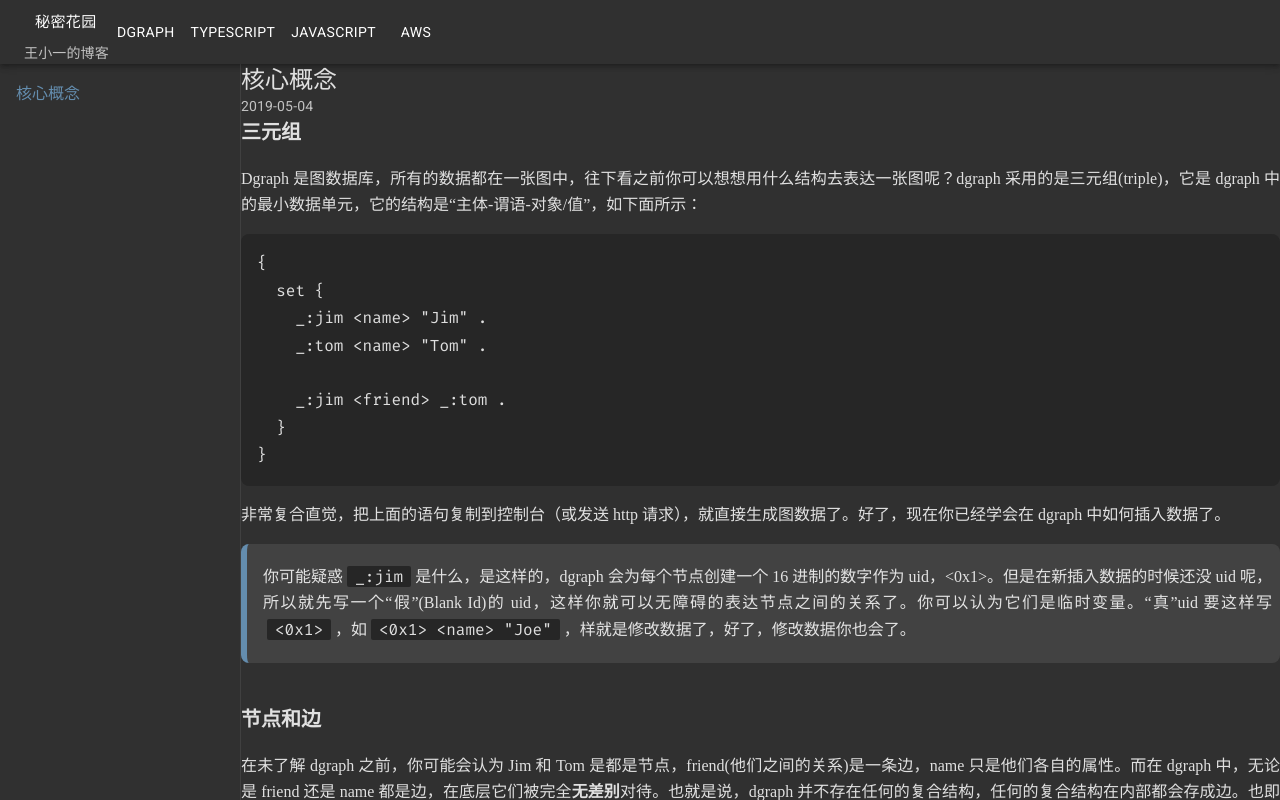
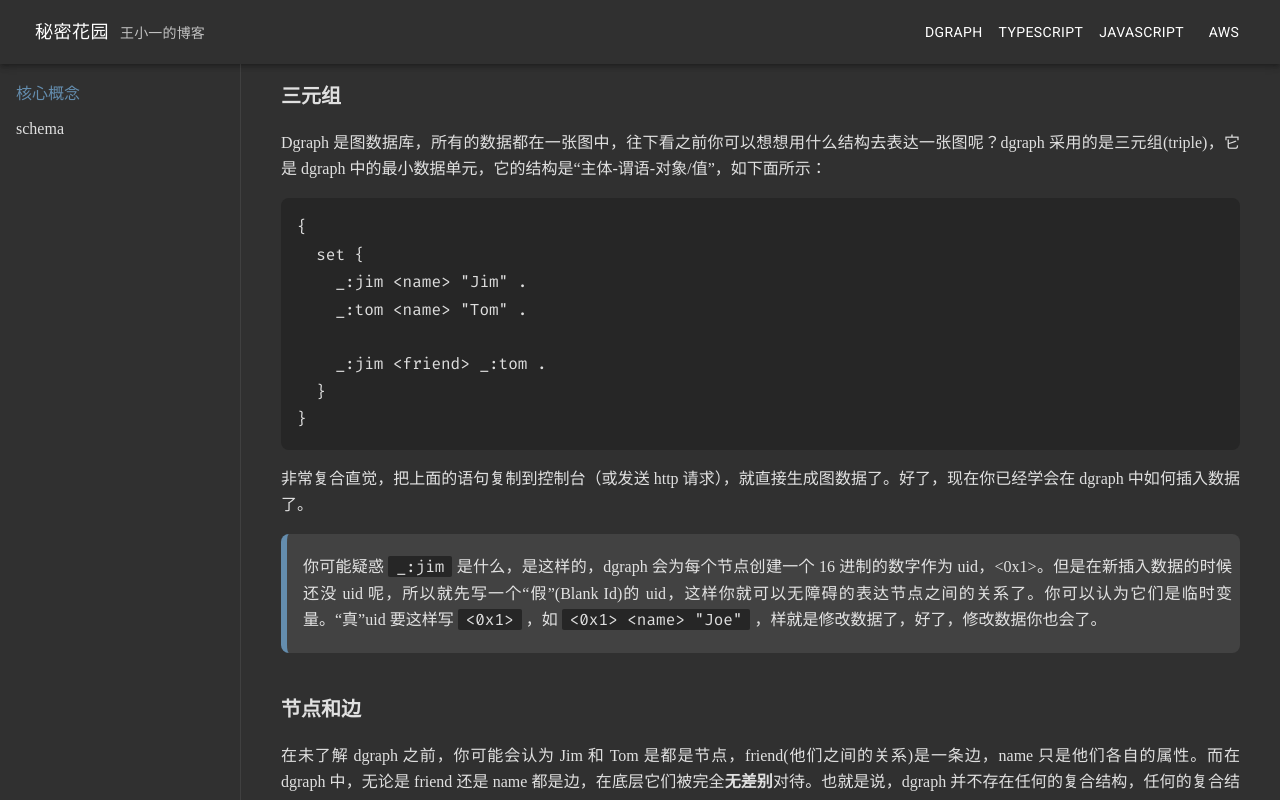
Before and after one commit to happy-little-one/blog, a Gatsby site: page /dgraph/core-concept in a window 1280 px wide. Built offline with nearby package versions, Linux system fonts and the light colour scheme; Gatsby itself is replaced by a stand-in of ours; some packages are replaced by stand-ins of ours; code samples lack their colours.

Commit message:
feat: meta

```diff
--- a/blogs/dgraph/core-concept.md
+++ b/blogs/dgraph/core-concept.md
@@ -2,7 +2,7 @@
 topic: 'dgraph'
 slug: '/dgraph/core-concept'
 title: '核心概念'
-date: '2019-05-04'
+index: 1
 ---
 
 ## 三元组
--- /dev/null
+++ b/blogs/dgraph/schema.md
@@ -0,0 +1,6 @@
+---
+topic: 'dgraph'
+slug: '/dgraph/schema'
+title: 'schema'
+index: 2
+---
--- a/package.json
+++ b/package.json
@@ -20,7 +20,9 @@
   "devDependencies": {
     "gatsby-plugin-gatsby-cloud": "^2.0.0",
     "gatsby-plugin-less": "^5.0.0",
+    "gatsby-plugin-react-helmet": "^4.0.0",
     "gatsby-source-filesystem": "^3.0.0",
-    "gatsby-transformer-remark": "^3.0.0"
+    "gatsby-transformer-remark": "^3.0.0",
+    "react-helmet": "^6.1.0"
   }
 }
--- a/src/components/header.jsx
+++ b/src/components/header.jsx
@@ -10,9 +10,9 @@ import topics from '../topics'
 function Header() {
   return (
     <AppBar color="transparent" position="static">
-      <Toolbar className="layout-header">
-        <div className="layout-header-left">
-          <Button className="layout-header-title" size="large" onClick={() => navigate('/')}>
+      <Toolbar className="header">
+        <div className="header-left">
+          <Button className="header-title" size="large" onClick={() => navigate('/')}>
             秘密花园
           </Button>
           <Typography color="textSecondary" variant="body2" component="h3">
--- a/src/components/layout.jsx
+++ b/src/components/layout.jsx
@@ -1,4 +1,5 @@
 import React from 'react'
+import { Helmet } from 'react-helmet'
 import { createMuiTheme, MuiThemeProvider } from '@material-ui/core/styles'
 
 import '@fontsource/roboto'
@@ -12,7 +13,15 @@ const theme = createMuiTheme({
 })
 
 function Layout({ children }) {
-  return <MuiThemeProvider theme={theme}>{children}</MuiThemeProvider>
+  return (
+    <MuiThemeProvider theme={theme}>
+      <Helmet>
+        <title>秘密花园-王小一的博客</title>
+        <link rel="shortcut icon" href="/favicon.ico" type="image/x-icon" />
+      </Helmet>
+      {children}
+    </MuiThemeProvider>
+  )
 }
 
 export default Layout
--- a/src/components/template.jsx
+++ b/src/components/template.jsx
@@ -1,6 +1,5 @@
 import React from 'react'
 import { graphql } from 'gatsby'
-import Typography from '@material-ui/core/Typography'
 
 import Layout from './layout'
 import Header from './header'
@@ -13,20 +12,12 @@ export default function Template({ data }) {
   const { nodes } = allMarkdownRemark
   const menuItems = nodes.map(it => it.frontmatter)
 
-  const { title, date, slug } = frontmatter
-
   return (
     <Layout>
       <Header />
       <div className="blog">
-        <Menu items={menuItems} activeKey={slug} />
-        <div className="blog-body">
-          <Typography variant="h5" component="h1">
-            {title}
-          </Typography>
-          <Typography variant="body2" component="p" color="textSecondary">
-            {date}
-          </Typography>
+        <Menu items={menuItems} activeKey={frontmatter.slug} />
+        <div className="blog-content">
           <div className="markdown" dangerouslySetInnerHTML={{ __html: html }} />
         </div>
       </div>
@@ -39,7 +30,6 @@ export const pageQuery = graphql`
     markdownRemark(frontmatter: { slug: { eq: $slug } }) {
       html
       frontmatter {
-        date
         slug
         title
       }
@@ -47,7 +37,7 @@ export const pageQuery = graphql`
 
     allMarkdownRemark(
       filter: { frontmatter: { topic: { eq: $topic } } }
-      sort: { order: ASC, fields: frontmatter___date }
+      sort: { order: ASC, fields: frontmatter___index }
     ) {
       nodes {
         frontmatter {
```
Also changed, not shown: static/favicon.ico (added).
